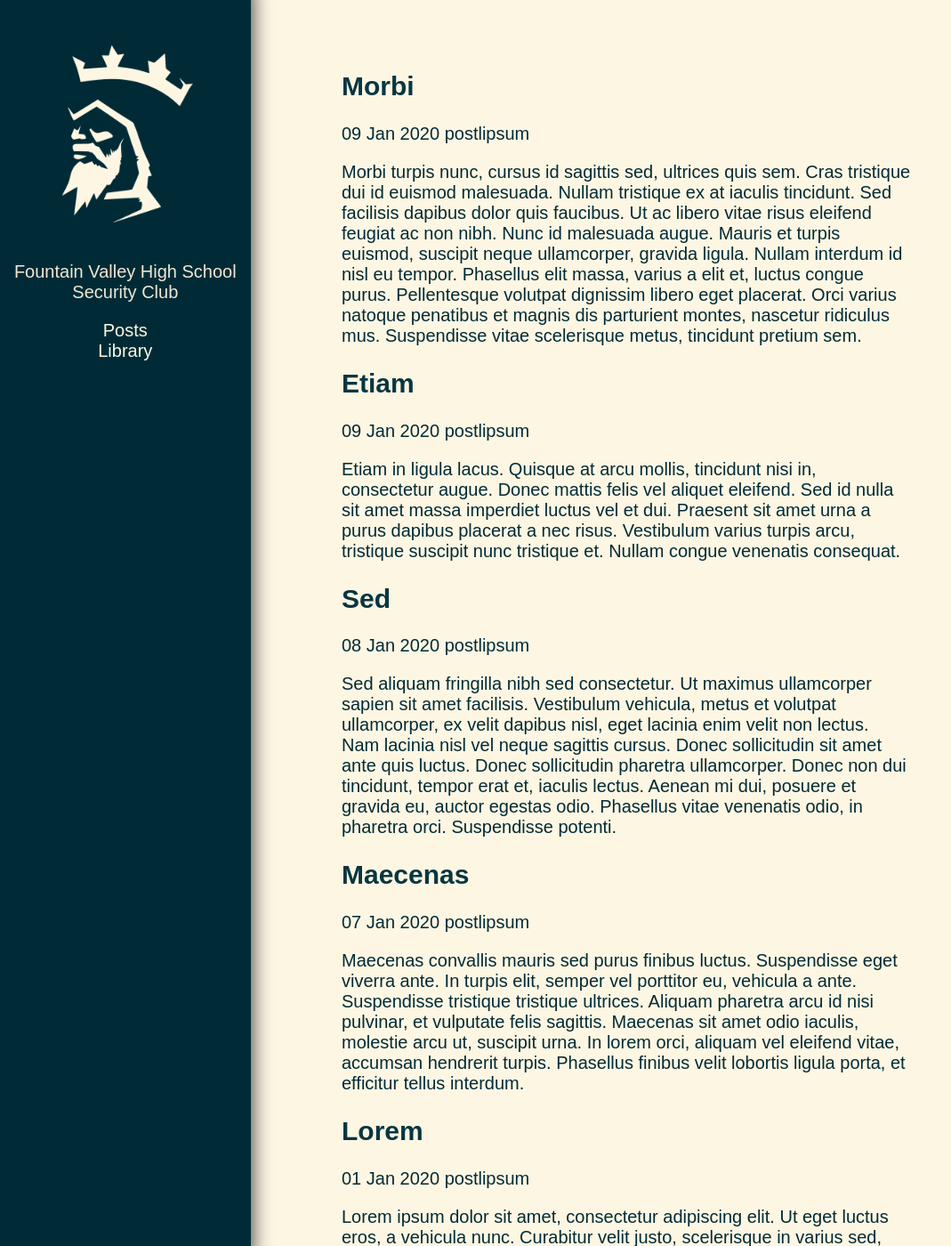
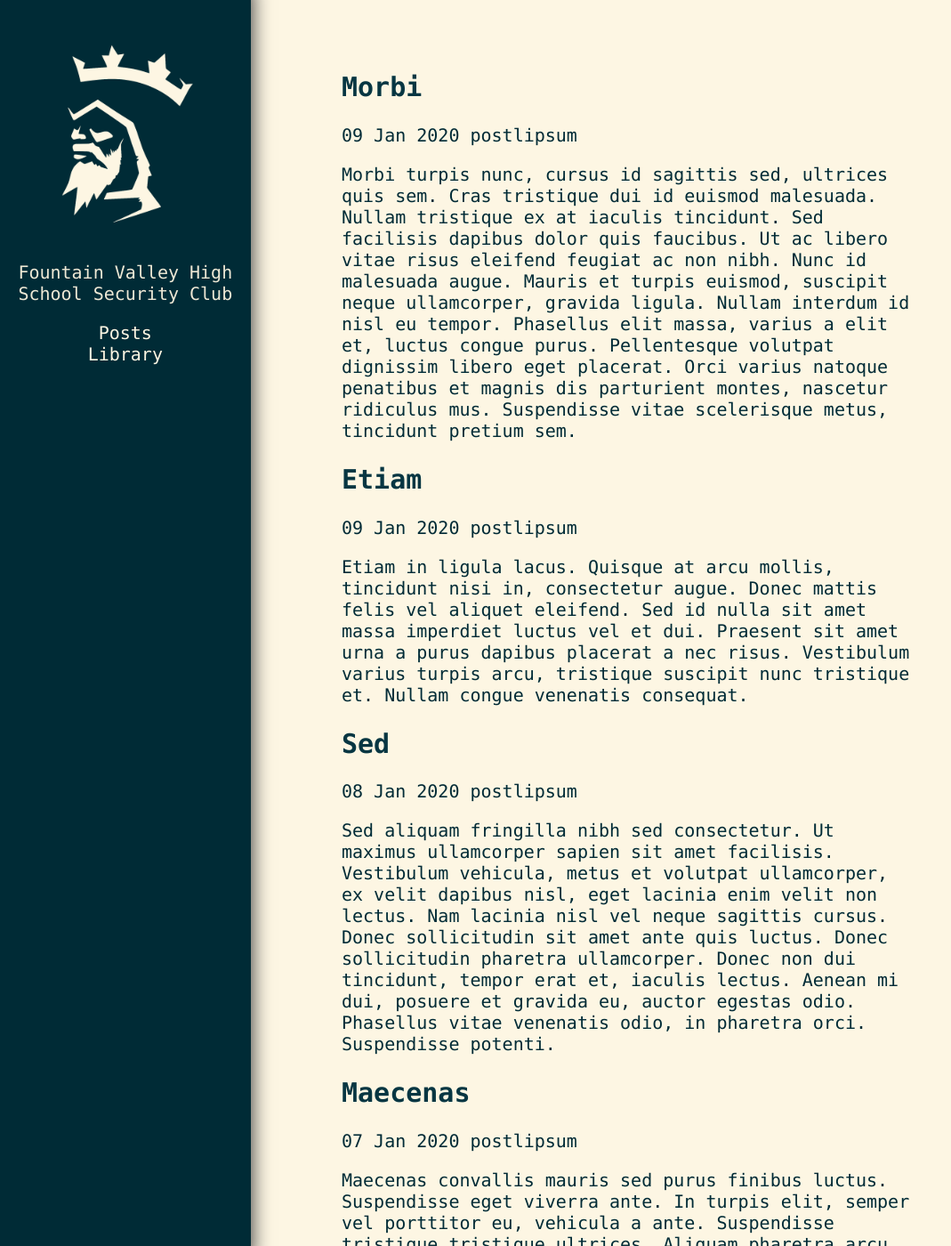
Before and after one commit to FVHSsec/fvhssec.github.io, a Jekyll site: the page built from index.md, in a window 1280 px wide and 1400 px high. Shown: the whole window at 89% size, without its empty margins (0-1069 px from the left). Built offline with Jekyll 4.4.1, drawn with Linux system fonts in a browser that asks for light colours.

Commit message:
Update main.css

```diff
--- a/assets/css/main.css
+++ b/assets/css/main.css
@@ -14,7 +14,7 @@
 html {
     background-color: var(--sol-base3);
 
-    font-family : Arial, Helvetica, sans-serif;
+    font-family: Consolas, monaco, monospace;
     font-size : 18px;
 }
 
```
